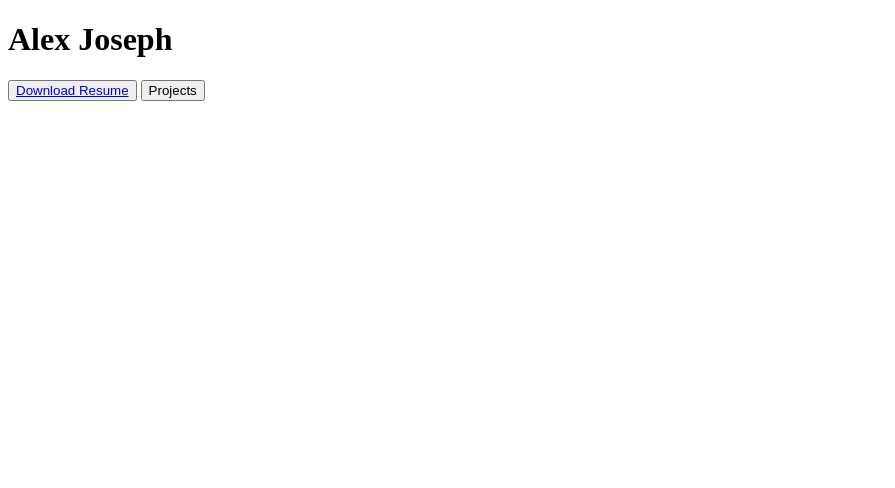
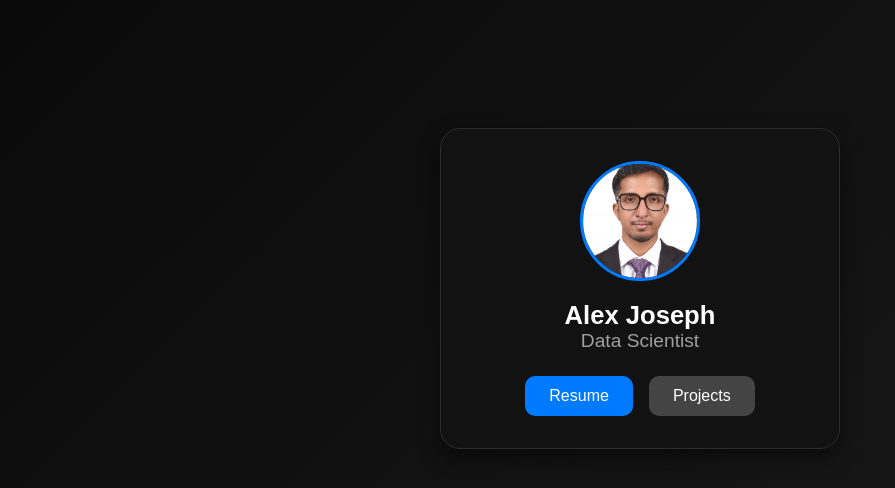
Before and after one commit to AlexJoseph22/alexjoseph22.github.io, a plain HTML site: page index.html in a window 1280 px wide. Shown: the whole page, without its empty margins (0-895 px from the left). Drawn offline with Linux system fonts and the light colour scheme.

Commit message:
added css

```diff
--- a/index.html
+++ b/index.html
@@ -1,21 +1,22 @@
 <!DOCTYPE html>
-<html>
-    <head>
-        <title>
-            Alex Joseph - Data Science Specialist For All Your AI Needs
-        </title>
-    </head>
-    <body>
-        <h1>
-            Alex Joseph
-        </h1>
-        <button>
-            <a href="resume/Resume.pdf">
-                Download Resume
-            </a>
-        </button>
-        <button>
-            Projects
-        </button>
-    </body>
+<html lang="en">
+<head>
+  <meta charset="UTF-8" />
+  <meta name="viewport" content="width=device-width, initial-scale=1.0" />
+  <title>Alex Joseph | Data Scientist</title>
+  <link rel="stylesheet" href="style.css" />
+</head>
+<body>
+  <div class="floating-box">
+    <img src="files/Alex-photo.JPG" alt="Profile Photo" class="profile-photo" />
+
+    <h1 class="name">Alex Joseph</h1>
+    <h2 class="title">Data Scientist</h2>
+
+    <div class="button-container">
+      <a href="files/Resume.pdf" target="_blank" class="btn">Resume</a>
+      <a href="projects.html" class="btn secondary">Projects</a>
+    </div>
+  </div>
+</body>
 </html>
--- /dev/null
+++ b/style.css
@@ -0,0 +1,114 @@
+/* Reset and base styles */
+* {
+  margin: 0;
+  padding: 0;
+  box-sizing: border-box;
+  font-family: 'Poppins', sans-serif;
+}
+
+body {
+  background: linear-gradient(135deg, #0a0a0a, #1c1c1c);
+  color: white;
+  height: 100vh;
+  display: flex;
+  justify-content: center;
+  align-items: flex-start;
+}
+
+/* Floating card */
+.floating-box {
+  background: #121212;
+  border: 1px solid #2c2c2c;
+  border-radius: 20px;
+  margin-top: 10%;
+  box-shadow: 0 8px 20px rgba(0, 0, 0, 0.5);
+  padding: 2rem;
+  width: 90%;
+  max-width: 400px;
+  text-align: center;
+  animation: floatIn 0.8s ease-out;
+}
+
+@keyframes floatIn {
+  from {
+    opacity: 0;
+    transform: translateY(20px);
+  }
+  to {
+    opacity: 1;
+    transform: translateY(0);
+  }
+}
+
+.profile-photo {
+  width: 120px;
+  height: 120px;
+  border-radius: 50%;
+  object-fit: cover;
+  border: 3px solid #007bff;
+  margin-bottom: 1rem;
+}
+
+/* Text */
+.name {
+  font-size: 1.6rem;
+  font-weight: 600;
+  color: #ffffff;
+}
+
+.title {
+  font-size: 1.2rem;
+  font-weight: 400;
+  color: #9f9f9f;
+  margin-bottom: 1.5rem;
+}
+
+/* Buttons */
+.button-container {
+  display: flex;
+  justify-content: center;
+  gap: 1rem;
+}
+
+.btn {
+  padding: 0.7rem 1.5rem;
+  border-radius: 10px ;
+  background-color: #007bff;
+  color: #fff;
+  text-decoration: none;
+  font-weight: 500;
+  transition: background 0.3s ease, transform 0.2s ease;
+}
+
+.btn:hover {
+  background-color: #005fcc;
+  transform: translateY(-2px);
+}
+
+.btn.secondary {
+  background-color: #444;
+}
+
+.btn.secondary:hover {
+  background-color: #666;
+}
+
+/* Responsive design */
+@media (max-width: 600px) {
+  .floating-box {
+    padding: 1.5rem;
+  }
+
+  .name {
+    font-size: 1.4rem;
+  }
+
+  .title {
+    font-size: 1rem;
+  }
+
+  .btn {
+    padding: 0.6rem 1.2rem;
+    font-size: 0.9rem;
+  }
+}
```
Also changed, not shown: files/Alex-photo.JPG (added), 2 other files.
